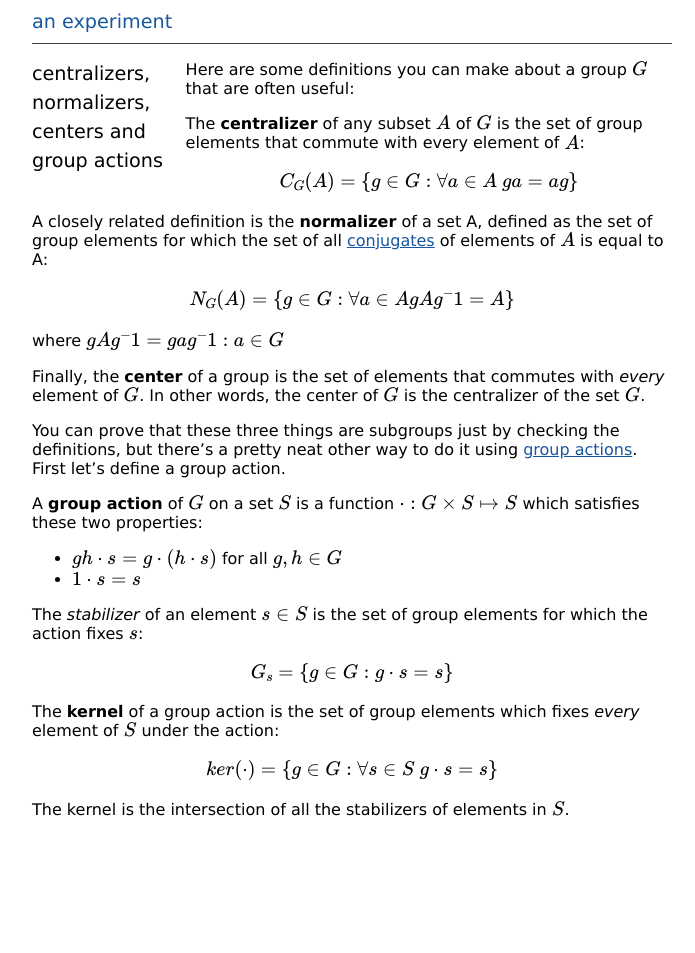
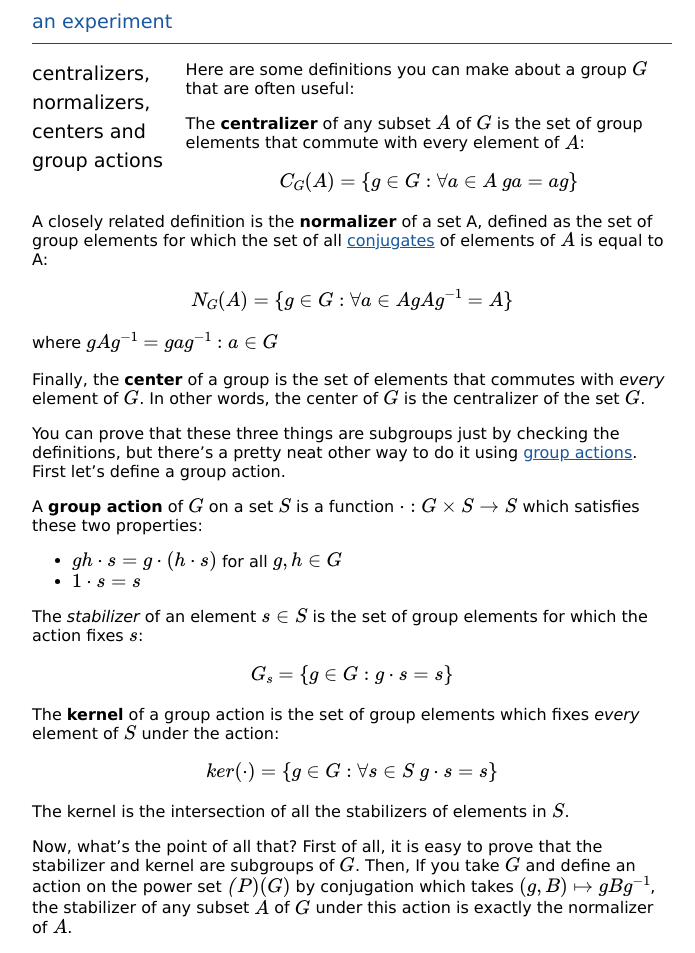
Before and after one commit to fred6/fred6.github.com, a Jekyll site: the page built from _posts/2012-02-18-centralizers-normalizers-centers-group-actions.md, in a window 1280 px wide. Shown: the whole page, without its empty margins (24-719 px from the left). Built offline with Jekyll 4.4.1, drawn with Linux system fonts in a browser that asks for light colours; formulas are drawn with MathJax 3; before the commit the page ends 900 px from its top, so only the background shows below that.

Commit message:
initial commit

```diff
--- a/_posts/2012-02-18-centralizers-normalizers-centers-group-actions.md
+++ b/_posts/2012-02-18-centralizers-normalizers-centers-group-actions.md
@@ -11,15 +11,15 @@ $$C_G(A) = \{ g \in G : \forall a \in A \ ga = ag \}$$
 
 A closely related definition is the **normalizer** of a set A, defined as the set of group elements for which the set of all [conjugates][conjugate_wiki] of elements of $A$ is equal to A:
 
-$$N_G(A) = \{ g \in G : \forall a \in A gAg^-1 = A \}$$
+$$N_G(A) = \{ g \in G : \forall a \in A gAg^{-1} = A \}$$
 
-where $gAg^-1 = \{ gag^-1 : a \in G \}$
+where $gAg^{-1} = \{ gag^{-1} : a \in G \}$
 
 Finally, the **center** of a group is the set of elements that commutes with *every* element of $G$. In other words, the center of $G$ is the centralizer of the set $G$.
 
 You can prove that these three things are subgroups just by checking the definitions, but there's a pretty neat other way to do it using [group actions][group_action_wiki]. First let's define a group action.
 
-A **group action** of $G$ on a set $S$ is a function $\cdot: G \times S \mapsto S$ which satisfies these two properties:
+A **group action** of $G$ on a set $S$ is a function $\cdot: G \times S \to S$ which satisfies these two properties:
 
  - $gh \cdot s = g \cdot (h \cdot s)$ for all $g, h \in G$
  - $1 \cdot s = s$
@@ -34,5 +34,7 @@ $$ker(\cdot) = \{g \in G : \forall s \in S \ g \cdot s = s \}$$
 
 The kernel is the intersection of all the stabilizers of elements in $S$.
 
+Now, what's the point of all that? First of all, it is easy to prove that the stabilizer and kernel are subgroups of $G$. Then, If you take $G$ and define an action on the power set $\mathcal(P)(G)$ by conjugation which takes $(g, B) \mapsto gBg^{-1}$, the stabilizer of any subset $A$ of $G$ under this action is exactly the normalizer of $A$.
+
 [conjugate_wiki]: http://en.wikipedia.org/wiki/Conjugation_(group_theory)
 [group_action_wiki]: http://en.wikipedia.org/wiki/Group_action
```
